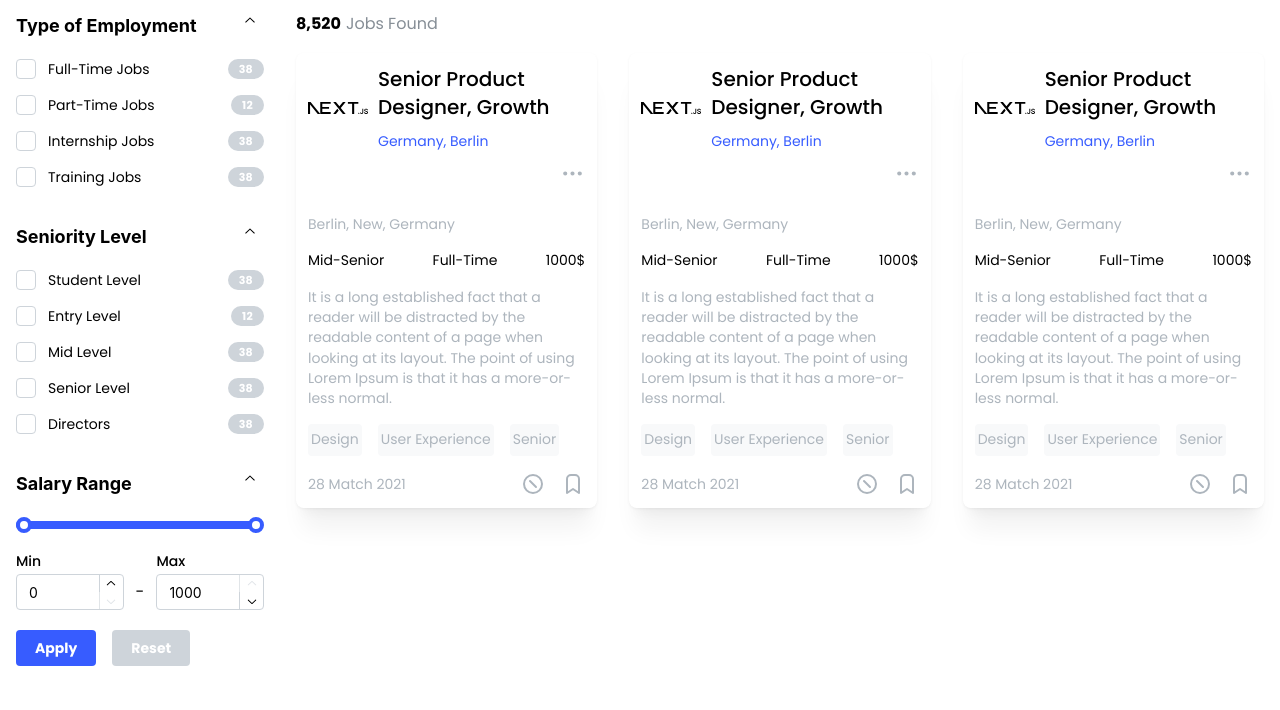
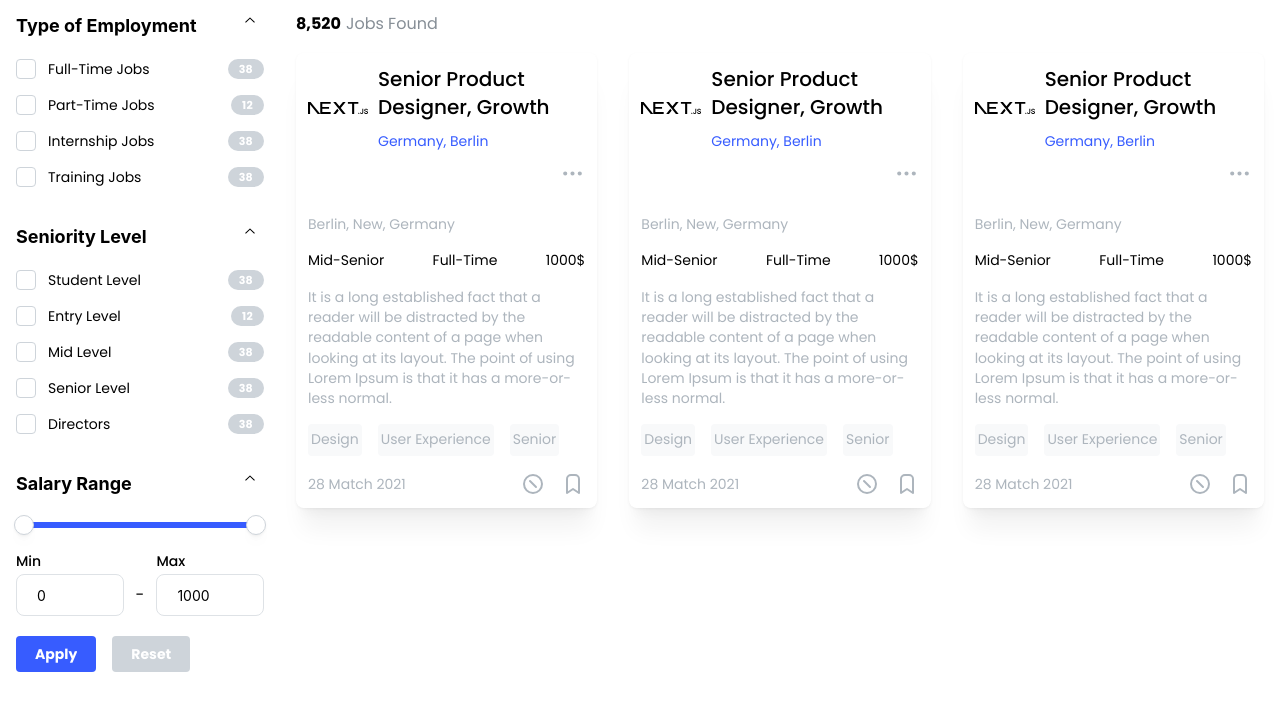
Before and after one commit to createdbymahmood/pixelsmithy, a Next.js app: page /job-location in a window 1280 px wide. Shown: the top 710 px of the page. Built offline with nearby package versions, Linux system fonts and the light colour scheme.

Commit message:
refactor: use normal input for salary range

```diff
--- a/src/components/JobLocation/JobFilters/components/filters/SalaryRange.module.scss
+++ b/src/components/JobLocation/JobFilters/components/filters/SalaryRange.module.scss
@@ -1,7 +1,26 @@
-.rangeWrapper {
+.range {
   display: flex;
   flex-direction: row;
   gap: var(--mantine-spacing-sm);
   align-items: center;
   margin-top: var(--mantine-spacing-md);
 }
+
+.thumb {
+  height: rem(20px);
+  width: rem(20px);
+  background-color: var(--mantine-color-white);
+  border-width: rem(1px);
+  border-color: var(--mantine-color-gray-4);
+  @include box-shadow(var(--mantine-shadow-sm));
+}
+
+.track {
+  height: rem(6px);
+}
+
+.input {
+  @include border-radius(var(--mantine-radius-md));
+  border-color: var(--mantine-color-gray-3);
+  padding: var(--mantine-spacing-lg);
+}
--- a/src/components/JobLocation/JobFilters/components/filters/SalaryRange.tsx
+++ b/src/components/JobLocation/JobFilters/components/filters/SalaryRange.tsx
@@ -1,15 +1,14 @@
 import type {RangeSliderValue} from '@mantine/core'
-import {Accordion, Box, Input, NumberInput, RangeSlider} from '@mantine/core'
+import {Accordion, Box, Input, RangeSlider} from '@mantine/core'
 import {useCallbackRef} from '@mantine/hooks'
 import {produce} from 'immer'
-import {toNumber} from 'lodash-es'
+import {gt, lt, omit, toNumber} from 'lodash-es'
+import type {ChangeEvent} from 'react'
 import {useState} from 'react'
 
 import {AccordionItem} from '@/components/JobLocation/JobFilters/components/AccordionItem'
 
 import styles from './SalaryRange.module.scss'
-
-type NumberInputValue = number | string
 
 const salaryRangeInitialValues = {
   min: 0,
@@ -19,21 +18,35 @@ const salaryRangeInitialValues = {
 const useSalaryRangeSliderState = () => {
   const [range, setRange] = useState(salaryRangeInitialValues)
 
-  const onMinInputChange = useCallbackRef((value: NumberInputValue) => {
+  const onMinInputChange = useCallbackRef(
+    (e: ChangeEvent<HTMLInputElement>) => {
+      const value = toNumber(e.target.value)
+      if (isNaN(value)) return
+      const isValidMinValue = gt(value, salaryRangeInitialValues.max)
+      if (isValidMinValue) return
+
       setRange(
         produce((draft) => {
-        draft.min = toNumber(value)
+          draft.min = value
         }),
       )
-  })
+    },
+  )
 
-  const onMaxInputChange = useCallbackRef((value: NumberInputValue) => {
+  const onMaxInputChange = useCallbackRef(
+    (e: ChangeEvent<HTMLInputElement>) => {
+      const value = toNumber(e.target.value)
+      if (isNaN(value)) return
+      const isValidMaxValue = lt(value, salaryRangeInitialValues.min)
+      if (isValidMaxValue) return
+
       setRange(
         produce((draft) => {
-        draft.max = toNumber(value)
+          draft.max = value
         }),
       )
-  })
+    },
+  )
 
   const onRangeSliderValueChange = useCallbackRef(
     ([min, max]: [number, number]) => {
@@ -60,15 +73,17 @@ export function SalaryRange() {
     <AccordionItem _key='salaryRange' title='Salary Range'>
       <Accordion.Panel>
         <RangeSlider
+          classNames={omit(styles, 'range')}
           max={salaryRangeInitialValues.max}
           min={salaryRangeInitialValues.min}
           value={Object.values(state.range) as RangeSliderValue}
           onChange={state.onRangeSliderValueChange}
         />
 
-        <Box className={styles.rangeWrapper}>
+        <Box className={styles.range}>
           <Input.Wrapper label='Min'>
-            <NumberInput
+            <Input
+              classNames={{input: styles.input}}
               max={state.range.max}
               min={salaryRangeInitialValues.min}
               value={state.range.min}
@@ -79,7 +94,8 @@ export function SalaryRange() {
           <Box mt={26}>-</Box>
 
           <Input.Wrapper label='Max'>
-            <NumberInput
+            <Input
+              classNames={{input: styles.input}}
               max={salaryRangeInitialValues.max}
               min={state.range.min}
               value={state.range.max}
```
Lines whose indentation alone changed are shown as unchanged.
